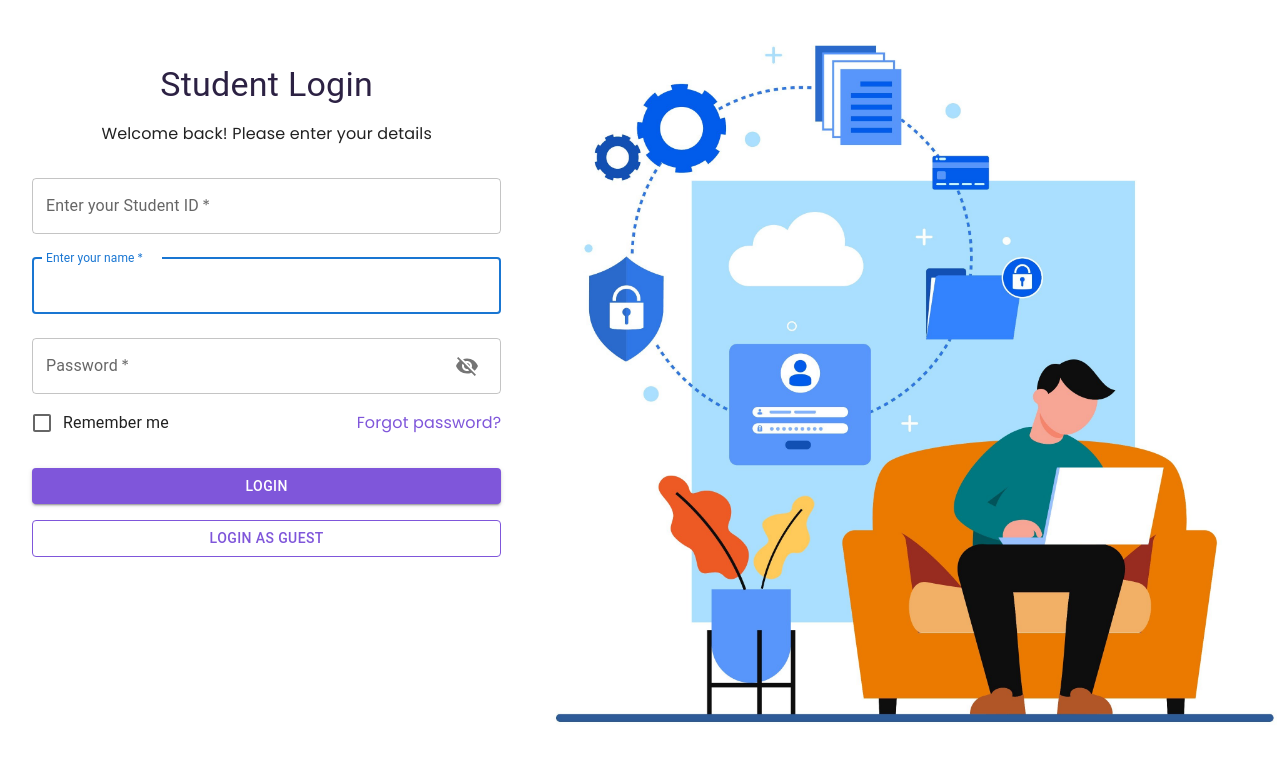
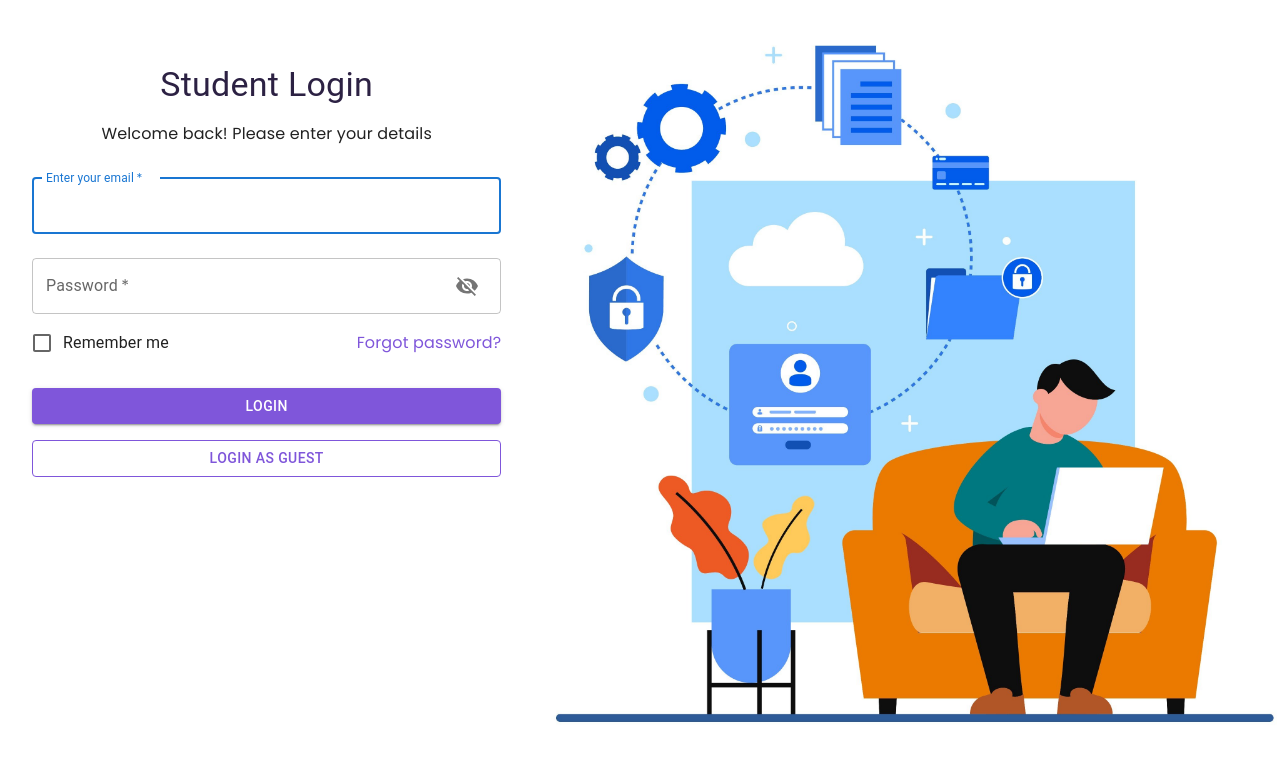
Before and after one commit to sangnguyen02/FinalMTSE, a React (Create React App) app in the folder FinalMTSE/frontend/: page /Studentlogin in a window 1280 px wide. Shown: the top 760 px of the page. Built offline with nearby package versions, Linux system fonts and the light colour scheme.

Commit message:
Add student information

```diff
--- a/FinalMTSE/frontend/src/pages/LoginPage.js
+++ b/FinalMTSE/frontend/src/pages/LoginPage.js
@@ -27,24 +27,20 @@ const LoginPage = ({ role }) => {
 
     const [emailError, setEmailError] = useState(false);
     const [passwordError, setPasswordError] = useState(false);
-    const [studentIDError, setStudentIDError] = useState(false);
-    const [studentNameError, setStudentNameError] = useState(false);
 
     const handleSubmit = (event) => {
         event.preventDefault();
 
         if (role === "Student") {
-            const studentID = event.target.studentID.value;
-            const studentName = event.target.studentName.value;
             const password = event.target.password.value;
+            const email = event.target.email.value;
 
-            if (!studentID || !studentName || !password) {
-                if (!studentID) setStudentIDError(true);
-                if (!studentName) setStudentNameError(true);
+            if (!email || !password) {
+                if (!email) setEmailError(true);
                 if (!password) setPasswordError(true);
                 return;
             }
-            const fields = { studentID, studentName, password }
+            const fields = { email, password }
             setLoader(true)
             dispatch(loginUser(fields, role))
         }
@@ -69,8 +65,6 @@ const LoginPage = ({ role }) => {
         const { name } = event.target;
         if (name === 'email') setEmailError(false);
         if (name === 'password') setPasswordError(false);
-        if (name === 'studentID') setStudentIDError(false);
-        if (name === 'studentName') setStudentNameError(false);
     };
 
     const guestModeHandler = () => {
@@ -145,30 +139,17 @@ const LoginPage = ({ role }) => {
                             {role === "Student" ? (
                                 <>
                                     <TextField
-                                        margin="normal"
-                                        required
-                                        fullWidth
-                                        id="studentID"
-                                        label="Enter your Student ID"
-                                        name="studentID"
-                                        autoComplete="off"
-                                        autoFocus
-                                        error={studentIDError}
-                                        helperText={studentIDError && 'Student ID is required'}
-                                        onChange={handleInputChange}
-                                    />
-                                    <TextField
-                                        margin="normal"
-                                        required
-                                        fullWidth
-                                        id="studentName"
-                                        label="Enter your name"
-                                        name="studentName"
-                                        autoComplete="name"
-                                        autoFocus
-                                        error={studentNameError}
-                                        helperText={studentNameError && 'Name is required'}
-                                        onChange={handleInputChange}
+                                    margin="normal"
+                                    required
+                                    fullWidth
+                                    id="email"
+                                    label="Enter your email"
+                                    name="email"
+                                    autoComplete="email"
+                                    autoFocus
+                                    error={emailError}
+                                    helperText={emailError && 'Email is required'}
+                                    onChange={handleInputChange}
                                     />
                                 </>
                             ) : (
--- a/FinalMTSE/frontend/src/pages/admin/studentRelated/AddStudent.js
+++ b/FinalMTSE/frontend/src/pages/admin/studentRelated/AddStudent.js
@@ -22,6 +22,10 @@ const AddStudent = ({ situation }) => {
     const [password, setPassword] = useState('')
     const [className, setClassName] = useState('')
     const [sclassName, setSclassName] = useState('')
+    const [DoB, setDoB] = useState('')
+    const [address, setAddress] = useState('')
+    const [gender, setGender] = useState('')
+    const [phone, setPhone] = useState('')
 
     const adminID = currentUser._id
     const role = "Student"
--- a/FinalMTSE/frontend/src/pages/admin/studentRelated/ShowStudents.js
+++ b/FinalMTSE/frontend/src/pages/admin/studentRelated/ShowStudents.js
@@ -27,7 +27,7 @@ import Popup from '../../../components/Popup';
 const ShowStudents = () => {
 
     const navigate = useNavigate()
-    const dispatch = useDispatch();
+    const dispatch = useDispatch()
     const { studentsList, loading, error, response } = useSelector((state) => state.student);
     const { currentUser } = useSelector(state => state.user)
 
--- a/FinalMTSE/frontend/src/pages/admin/studentRelated/ViewStudent.js
+++ b/FinalMTSE/frontend/src/pages/admin/studentRelated/ViewStudent.js
@@ -45,10 +45,14 @@ const ViewStudent = () => {
     else if (error) { console.log(error) }
 
     const [name, setName] = useState('');
-    const [rollNum, setRollNum] = useState('');
+    const [studentId, setStudentID] = useState('');
     const [password, setPassword] = useState('');
     const [sclassName, setSclassName] = useState('');
     const [studentSchool, setStudentSchool] = useState('');
+    const [email, setEmail] = useState('');
+    const [location, setLocation] = useState('');
+    const [phone, setPhone] = useState('');
+    const [gender, setGender] = useState('');
     const [subjectMarks, setSubjectMarks] = useState('');
     const [subjectAttendance, setSubjectAttendance] = useState([]);
 
@@ -76,15 +80,19 @@ const ViewStudent = () => {
     };
 
     const fields = password === ""
-        ? { name, rollNum }
-        : { name, rollNum, password }
+        ? { name, studentId }
+        : { name, studentId, password }
 
     useEffect(() => {
         if (userDetails) {
             setName(userDetails.name || '');
-            setRollNum(userDetails.rollNum || '');
+            setStudentID(userDetails.studentID || '');
             setSclassName(userDetails.sclassName || '');
             setStudentSchool(userDetails.school || '');
+            setEmail(userDetails.email || '');
+            setLocation(userDetails.location || '');
+            setPhone(userDetails.phone || '');
+            setGender(userDetails.gender || '');
             setSubjectMarks(userDetails.examResult || '');
             setSubjectAttendance(userDetails.attendance || []);
         }
@@ -348,17 +356,26 @@ const ViewStudent = () => {
                 <br />
                 Class: {sclassName.sclassName}
                 <br />
+                Email: {userDetails.email}
+                <br />
+                Address: {userDetails.location}
+                <br />
+                Phone: {userDetails.phone}
+                <br />
+                Gender: {userDetails.gender}
+                <br />
                 School: {studentSchool.schoolName}
                 {
                     subjectAttendance && Array.isArray(subjectAttendance) && subjectAttendance.length > 0 && (
                         <CustomPieChart data={chartData} />
                     )
                 }
+
                 <Button variant="contained" sx={styles.styledButton} onClick={deleteHandler}>
                     Delete
                 </Button>
                 <br />
-                {/* <Button variant="contained" sx={styles.styledButton} className="show-tab" onClick={() => { setShowTab(!showTab) }}>
+                <Button variant="contained" sx={styles.styledButton} className="show-tab" onClick={() => { setShowTab(!showTab) }}>
                     {
                         showTab
                             ? <KeyboardArrowUp />
@@ -376,22 +393,22 @@ const ViewStudent = () => {
                                 onChange={(event) => setName(event.target.value)}
                                 autoComplete="name" required />
 
-                            <label>Roll Number</label>
-                            <input className="registerInput" type="number" placeholder="Enter user's Roll Number..."
-                                value={rollNum}
-                                onChange={(event) => setRollNum(event.target.value)}
+                            <label>Student ID</label>
+                            <input className="registerInput" type="number" placeholder="Enter user's Student ID..."
+                                value={studentId}
+                                onChange={(event) => setStudentID(event.target.value)}
                                 required />
 
-                            <label>Password</label>
-                            <input className="registerInput" type="password" placeholder="Enter user's password..."
-                                value={password}
-                                onChange={(event) => setPassword(event.target.value)}
-                                autoComplete="new-password" />
+                            <label>Email</label>
+                            <input className="registerInput" type="text" placeholder="Enter user's email..."
+                                value={email}
+                                onChange={(event) => setEmail(event.target.value)}
+                                required/>
 
                             <button className="registerButton" type="submit" >Update</button>
                         </form>
                     </div>
-                </Collapse> */}
+                </Collapse>
             </div>
         )
     }
--- a/FinalMTSE/frontend/src/pages/student/StudentProfile.js
+++ b/FinalMTSE/frontend/src/pages/student/StudentProfile.js
@@ -34,7 +34,7 @@ const StudentProfile = () => {
             <Grid item xs={12}>
               <Box display="flex" justifyContent="center">
                 <Typography variant="subtitle1" component="p" textAlign="center">
-                  Student Roll No: {currentUser.studentID}
+                  Student ID: {currentUser.studentID}
                 </Typography>
               </Box>
             </Grid>
@@ -62,32 +62,27 @@ const StudentProfile = () => {
             <Grid container spacing={2}>
               <Grid item xs={12} sm={6}>
                 <Typography variant="subtitle1" component="p">
-                  <strong>Date of Birth:</strong> January 1, 2002
+                  <strong>Date of Birth:</strong> {currentUser.DoB}
                 </Typography>
               </Grid>
               <Grid item xs={12} sm={6}>
                 <Typography variant="subtitle1" component="p">
-                  <strong>Gender:</strong> Male
+                  <strong>Gender:</strong> {currentUser.gender}
                 </Typography>
               </Grid>
               <Grid item xs={12} sm={6}>
                 <Typography variant="subtitle1" component="p">
-                  <strong>Email:</strong> 20110405@student.hcmute.edu.vn
+                  <strong>Email:</strong> {currentUser.email}
                 </Typography>
               </Grid>
               <Grid item xs={12} sm={6}>
                 <Typography variant="subtitle1" component="p">
-                  <strong>Phone:</strong> 1234567890
+                  <strong>Phone:</strong> {currentUser.phone}
                 </Typography>
               </Grid>
               <Grid item xs={12} sm={6}>
                 <Typography variant="subtitle1" component="p">
-                  <strong>Address:</strong> 123 Main Street, City, Country
-                </Typography>
-              </Grid>
-              <Grid item xs={12} sm={6}>
-                <Typography variant="subtitle1" component="p">
-                  <strong>Emergency Contact:</strong> 9876543210
+                  <strong>Address:</strong> {currentUser.location}
                 </Typography>
               </Grid>
             </Grid>
```
Also changed, not shown: 2 other files (tests, documents, lock files or other folders).
